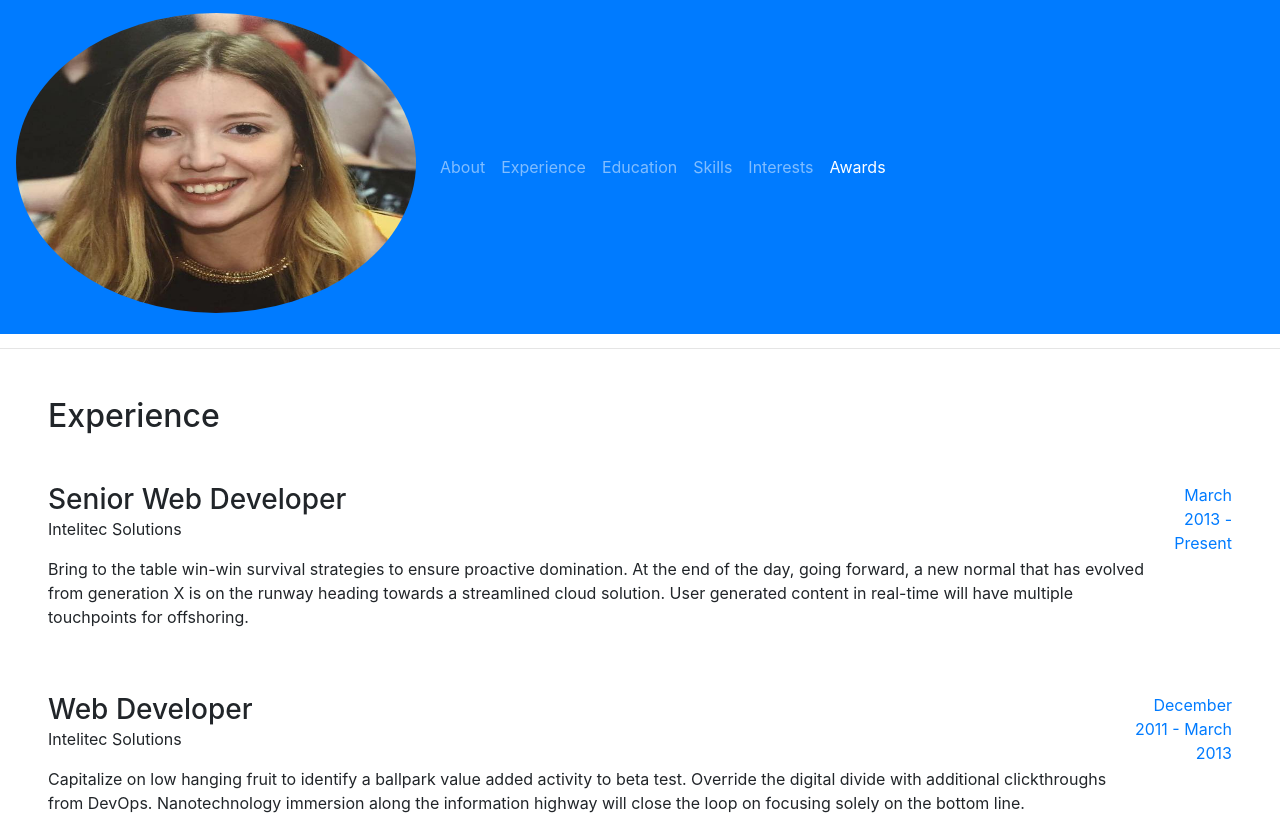
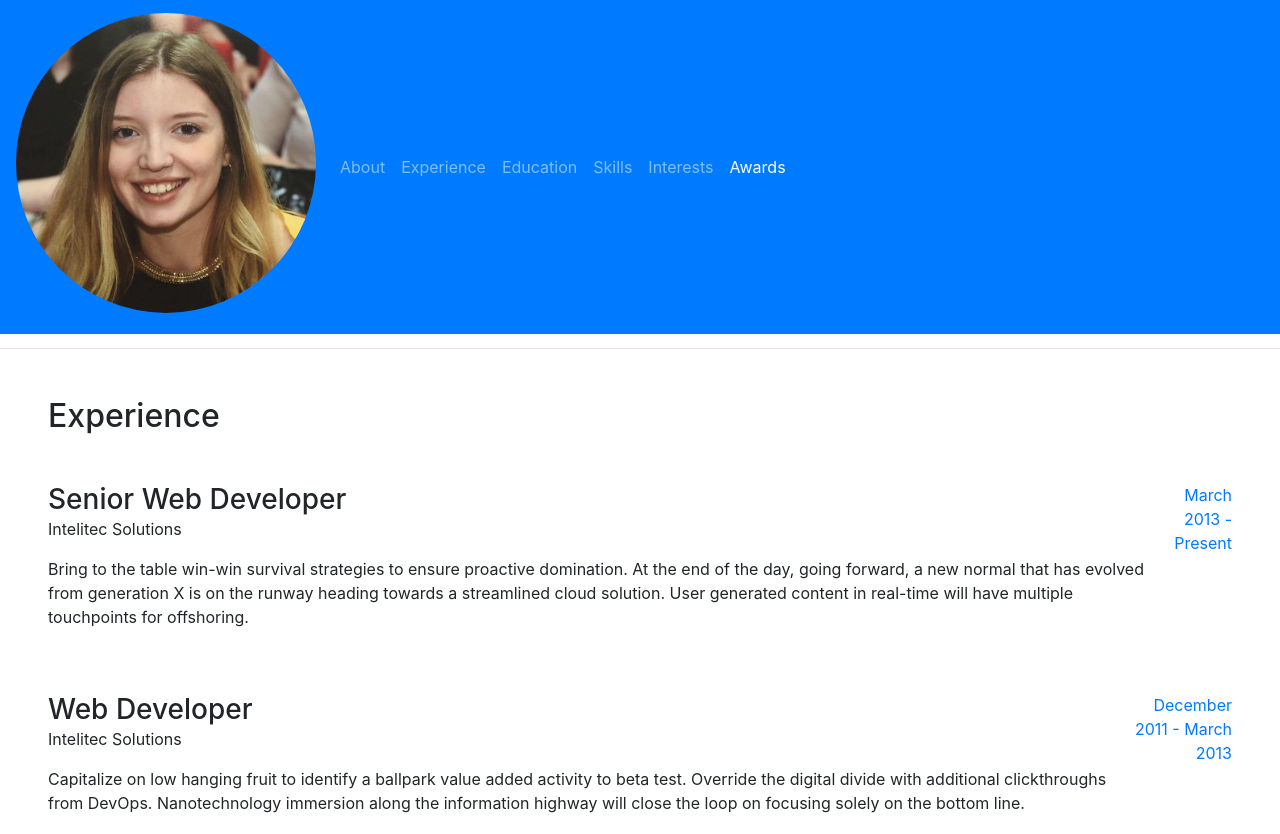
Before and after one commit to Elisabettaaa/Elisabetta_resume, a website with bundled scripts: page index.html in a window 1280 px wide. Shown: the top 834 px of the page. Built offline with nearby package versions, Linux system fonts and the light colour scheme; a web font is replaced by a local one.

Commit message:
dome modification to the first commit

```diff
--- a/index.html
+++ b/index.html
@@ -29,7 +29,7 @@
     <a class="navbar-brand js-scroll-trigger" href="#page-top">
       <span class="d-block d-lg-none">Elisabetta Pagliara</span>
       <span class="d-none d-lg-block">
-        <img class=" rounded-circle mx-auto mb-2 "width='400' height="300" src="img/profile.jpg" alt="">
+        <img class=" rounded-circle mx-auto mb-2 "width='300' height="300" src="img/profile.jpg" alt="">
       </span>
     </a>
     <button class="navbar-toggler" type="button" data-toggle="collapse" data-target="#navbarSupportedContent" aria-controls="navbarSupportedContent" aria-expanded="false" aria-label="Toggle navigation">
```
